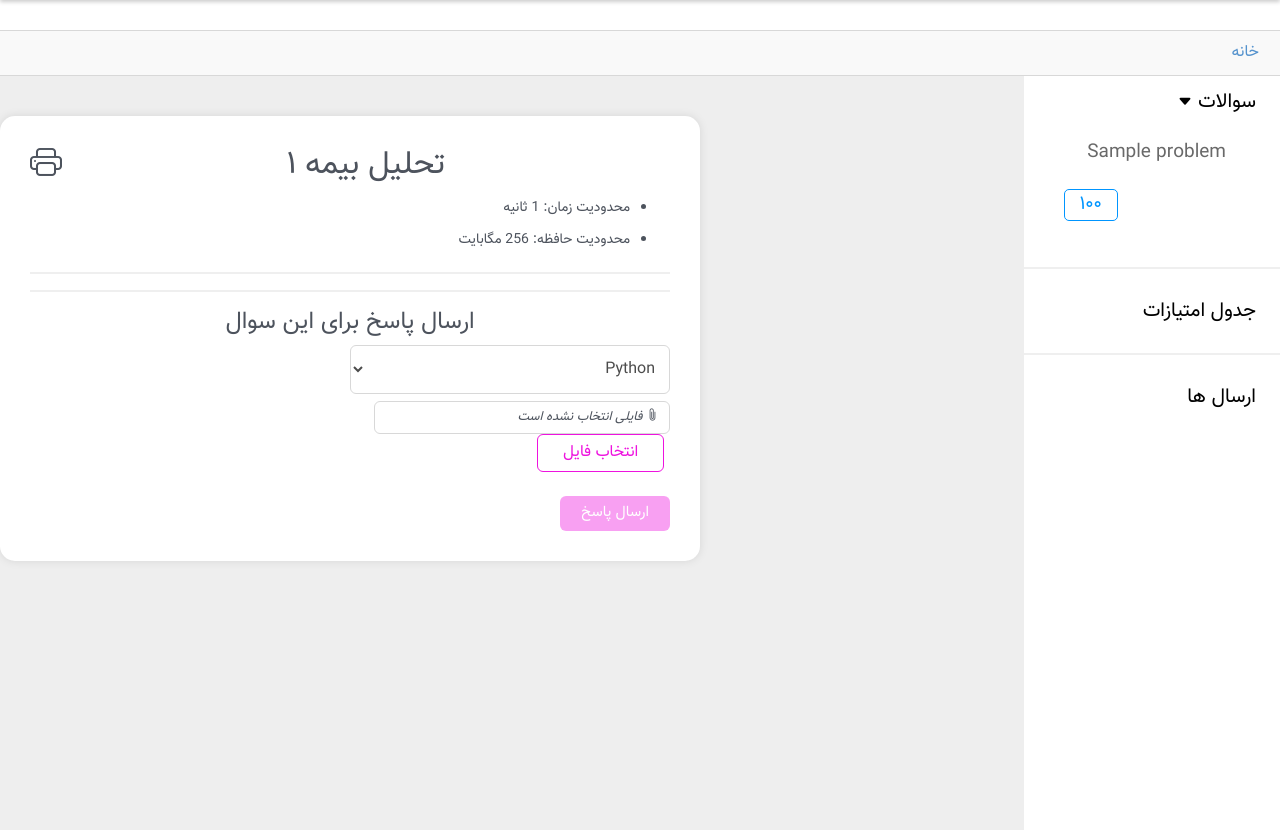
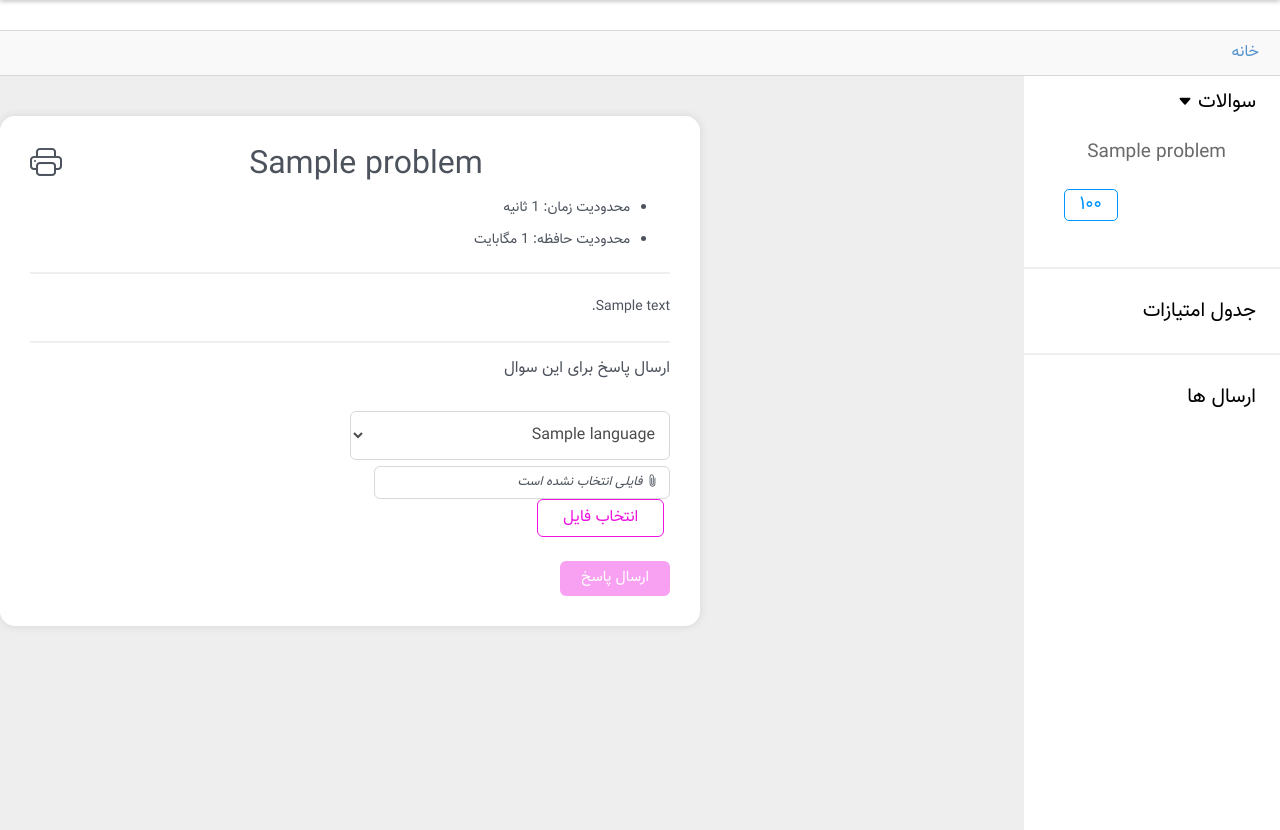
Before and after one commit to ali-hv/upcode, a Django app: page /contests/1/problemset/ in a window 1280 px wide. Shown: the part 70-900 px from the top of the page. Run offline with Django 5.2, Linux system fonts and the light colour scheme; tables that the repository leaves empty hold one stand-in row (values such as "Sample post").

Commit message:
feat(contest): add contest problems urls in contest page

```diff
--- a/volumes/app/contests/templates/contests/contest_problems.html
+++ b/volumes/app/contests/templates/contests/contest_problems.html
@@ -15,10 +15,14 @@
                             <button onclick="toggleSublist()">سوالات <i class="bi bi-caret-down-fill" style="font-size: 15px;"></i></button>
                             <div class="sublist" id="sublist">
                                 {% for problem in contest.problems.all %}
-                                <div>
-                                    <button>{{ problem.title }}</button>
-                                    <button class="points">۱۰۰</button>
-                                </div>
+                                    <div>
+                                        <button>
+                                            <a href="{% url 'contests:contest_problem_with_id' contest.pk problem.pk %}">
+                                                {{ problem.title }}
+                                            </a>
+                                        </button>
+                                        <button class="points">۱۰۰</button>
+                                    </div>
                                 {% endfor %}
                             </div>
                         </div><hr>
@@ -26,19 +30,19 @@
                         <div class="submissions"><button>ارسال ها</button></div>
                     </div>
                     <div id="problem" class="tabcontent">
-                        <h2>تحلیل بیمه ۱<i class="bi bi-printer" style="float: left; cursor: pointer;"></i></h2>
+                        <h2>{{ problem.title }}<i class="bi bi-printer" style="float: left; cursor: pointer;"></i></h2>
                         <ul>
-                            <li>محدودیت زمان: 1 ثانیه</li>
-                            <li>محدودیت حافظه: 256 مگابایت</li>
+                            <li>محدودیت زمان: {{ problem.time_limit }} ثانیه</li>
+                            <li>محدودیت حافظه: {{ problem.memory_limit }} مگابایت</li>
                         </ul>
                         <hr>
-                        <p></p>
+                        <p>{{ problem.detail }}</p>
                         <hr>
-                        <h4>ارسال پاسخ برای این سوال</h4>
-                        <select>
-                            <option>Python</option>
-                            <option>Java</option>
-                            <option>++C</option>
+                        <h6>ارسال پاسخ برای این سوال</h6><br>
+                        <select id="languageSelect">
+                            {%  for language in problem.languages.all %}
+                                <option>{{ language }}</option>
+                            {% endfor %}
                         </select>
                         <br style='content: "";margin: 2em;display: block;font-size: 20%;'>
                         <div class="file-section">
--- a/volumes/app/contests/urls.py
+++ b/volumes/app/contests/urls.py
@@ -9,4 +9,5 @@ urlpatterns = [
     path("<pk>", ContestPage.as_view(), name="contest_page"),
     path("register-user/<int:contest_id>", register_user_to_contest, name="register_user"),
     path("<pk>/problemset/", ContestProblems.as_view(), name="contest_problems"),
+    path("<pk>/problemset/<int:problem_id>/", ContestProblems.as_view(), name="contest_problem_with_id"),
 ]
--- a/volumes/app/contests/views.py
+++ b/volumes/app/contests/views.py
@@ -1,6 +1,6 @@
 from django.utils import timezone
 from django.shortcuts import redirect
-from django.views.generic import View
+from django.shortcuts import get_object_or_404
 from django.views.generic import ListView, DetailView
 
 from contests.models import Contest
@@ -31,6 +31,17 @@ class ContestProblems(DetailView):
     context_object_name = "contest"
     template_name = "contests/contest_problems.html"
 
+    def get_context_data(self, **kwargs):
+        context = super().get_context_data(**kwargs)
+
+        problem_id = self.kwargs.get('problem_id')
+        if problem_id:
+            context['problem'] = get_object_or_404(self.object.problems, id=problem_id)
+        else:
+            context['problem'] = self.object.problems.first()
+
+        return context
+
 
 def register_user_to_contest(request, contest_id):
     contest = Contest.objects.get(pk=contest_id)
--- a/volumes/static/contests/contest_problems.css
+++ b/volumes/static/contests/contest_problems.css
@@ -71,6 +71,11 @@
 .sublist button {
     color: #696969;
     font-size: 19px;
+}
+
+.sublist a {
+    text-decoration: none !important;
+    color: #696969;
 }
 
 .sublist .points {
```
